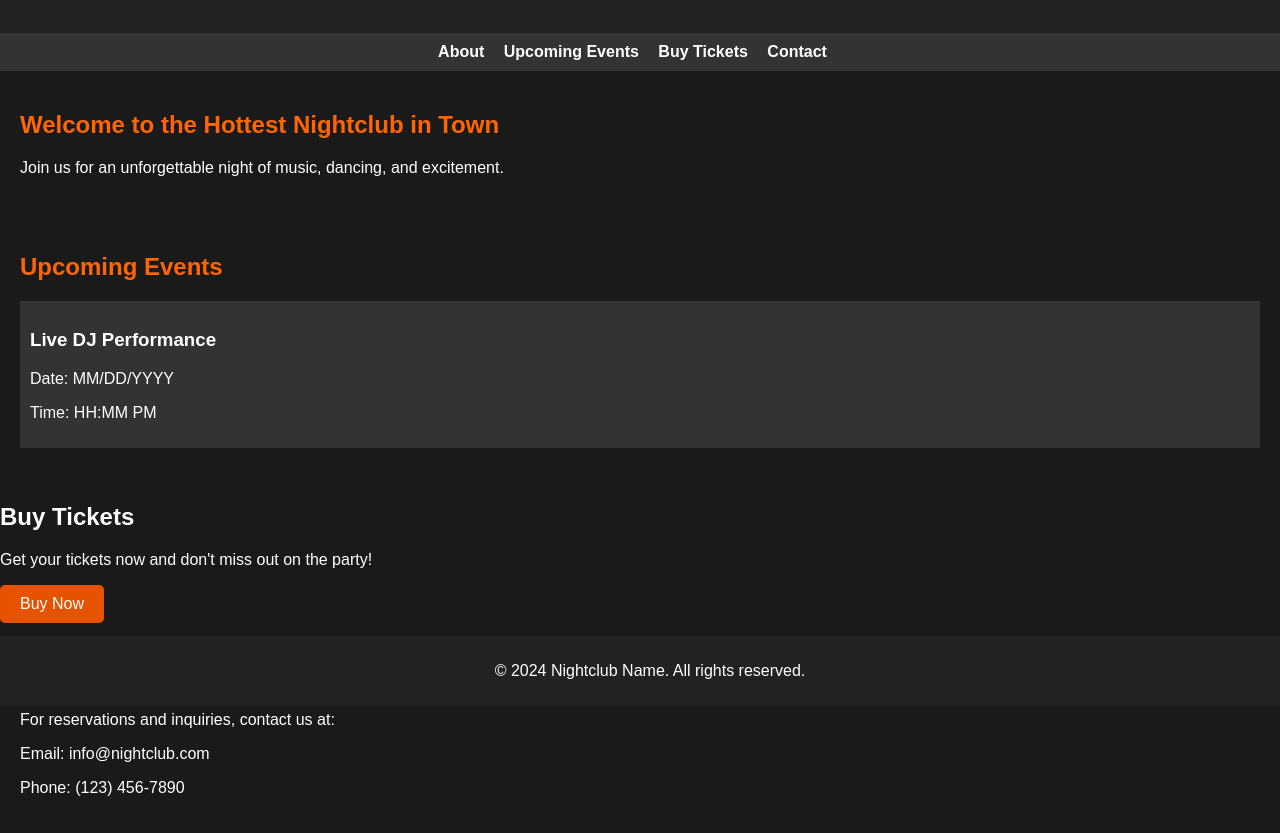
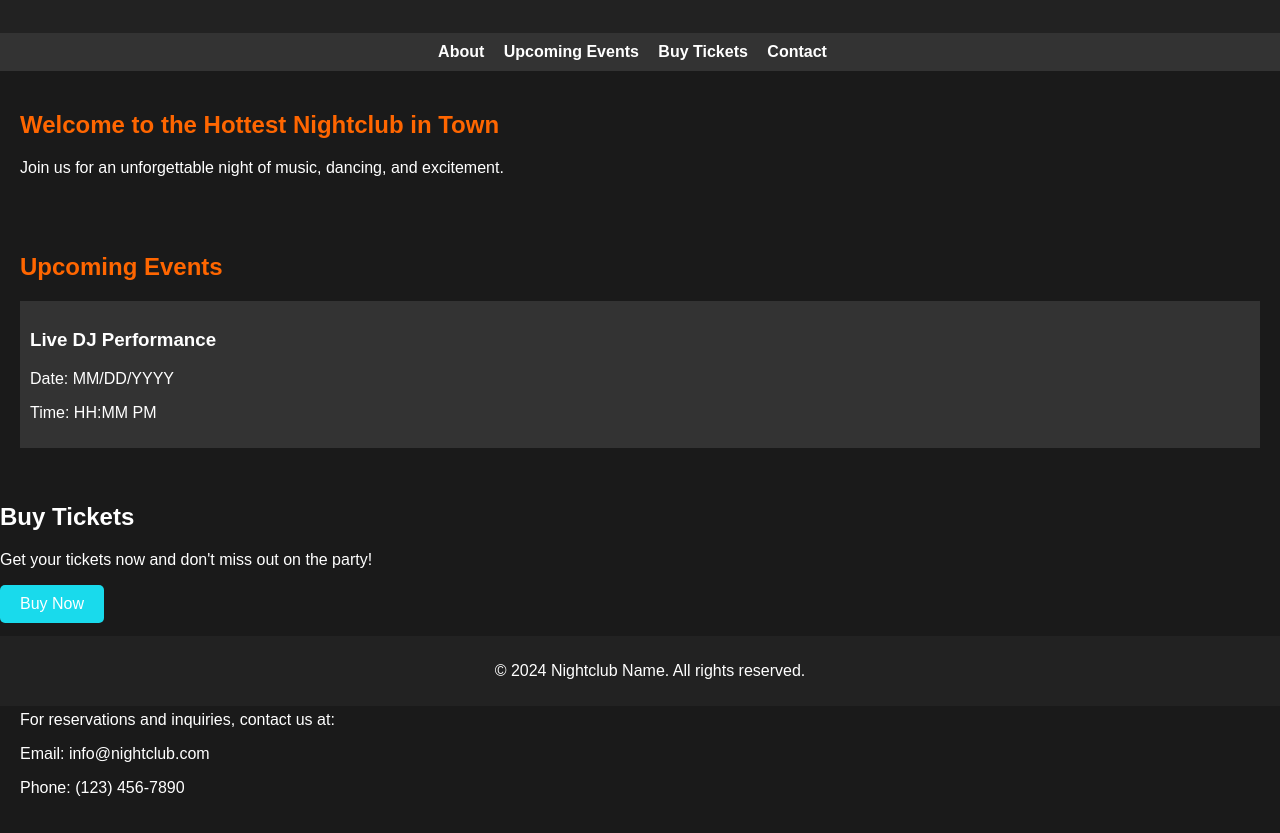
Before and after one commit to ChadLaBombarde/CodingAmigosLandingPage, a plain HTML site: page index.html in a window 1280 px wide. In both pictures the pointer is over the link "Buy Now". Shown: the part 94-927 px from the top of the page. Drawn offline with Linux system fonts and the light colour scheme.

Commit message:
new hover color

```diff
--- a/styles.css
+++ b/styles.css
@@ -77,5 +77,5 @@ nav a {
 }
 
 .button:hover {
-  background-color: #e65300;
+  background-color: #19daec;
 }
```
